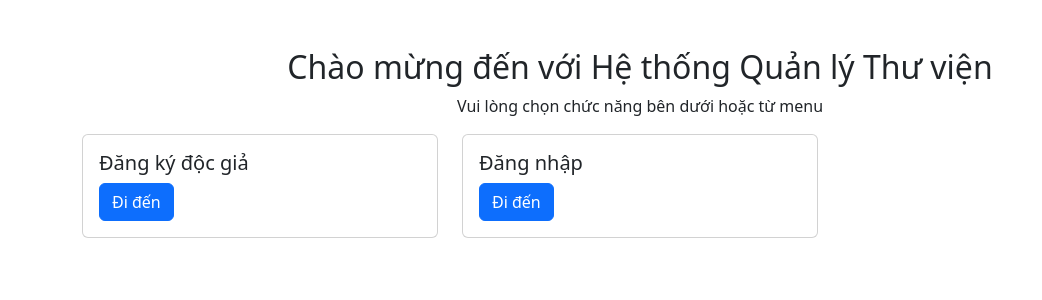
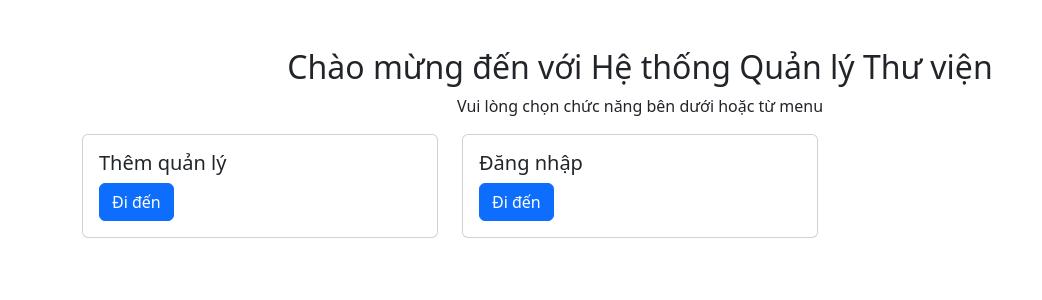
Before and after one commit to hoanle123564/Project_QTDL, a PHP site: page / in a window 1280 px wide. Shown: the part 56-356 px from the top of the page, without its empty margins (0-1042 px from the left). Run offline with PHP 8.4, Linux system fonts and the light colour scheme.

Commit message:
đổi tên

```diff
--- a/app/views/trang_chu.php
+++ b/app/views/trang_chu.php
@@ -6,7 +6,7 @@
     <div class="col-md-4">
         <div class="card mb-4">
             <div class="card-body">
-                <h5 class="card-title">Đăng ký độc giả</h5>
+                <h5 class="card-title">Thêm quản lý</h5>
                 <a href="?action=dangKy" class="btn btn-primary">Đi đến</a>
             </div>
         </div>
```
